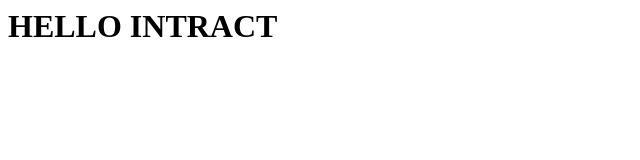
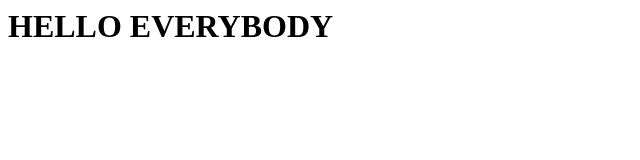
Before and after one commit to adamtridorian/cloud-build-demo, a plain HTML site: page index.html in a window 1280 px wide. Shown: the whole page, without its empty margins (0-640 px from the left). Drawn offline with Linux system fonts and the light colour scheme.

Commit message:
hello everyone

```diff
--- a/index.html
+++ b/index.html
@@ -1 +1 @@
-<h1>HELLO INTRACT</h1>
+<h1>HELLO EVERYBODY</h1>
```
